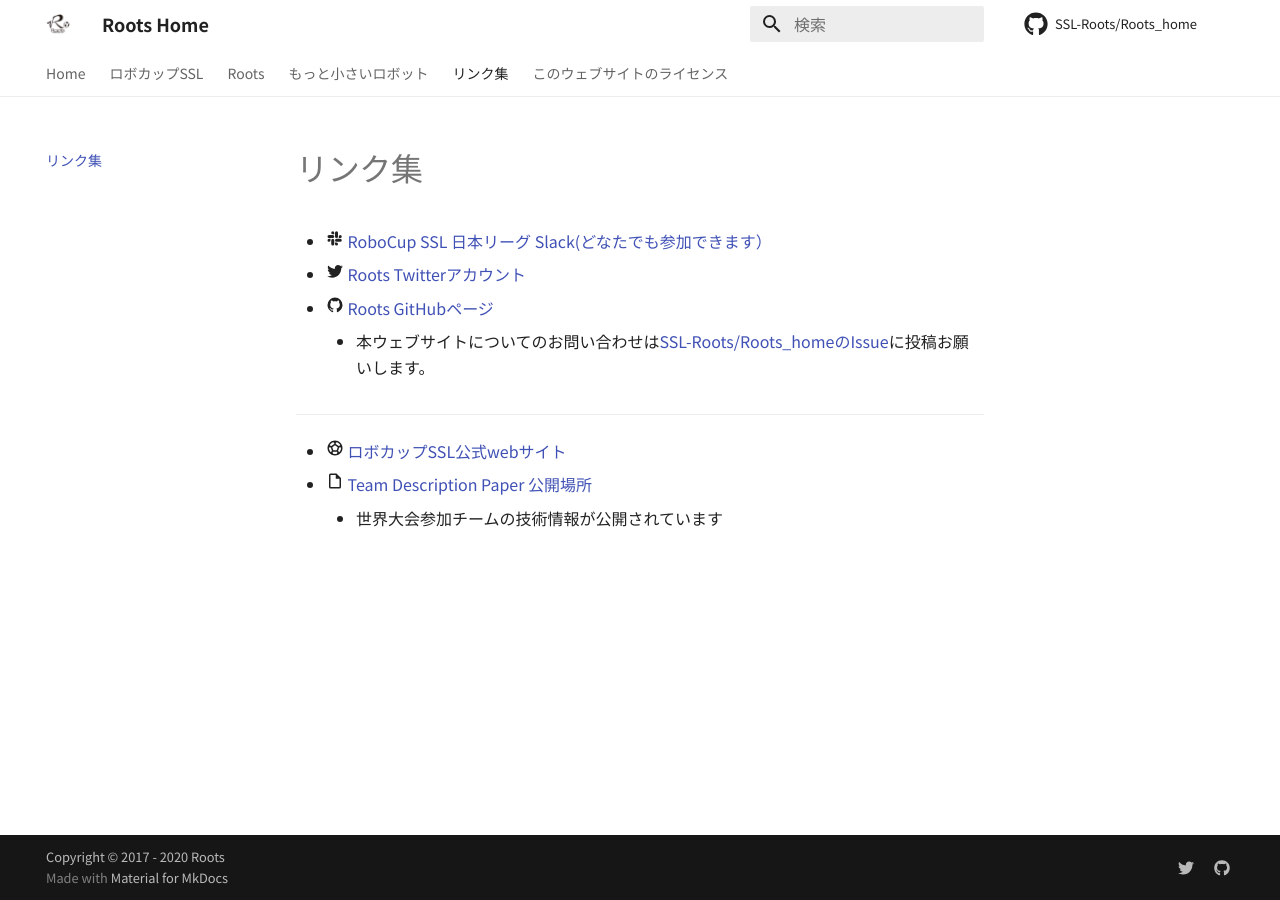
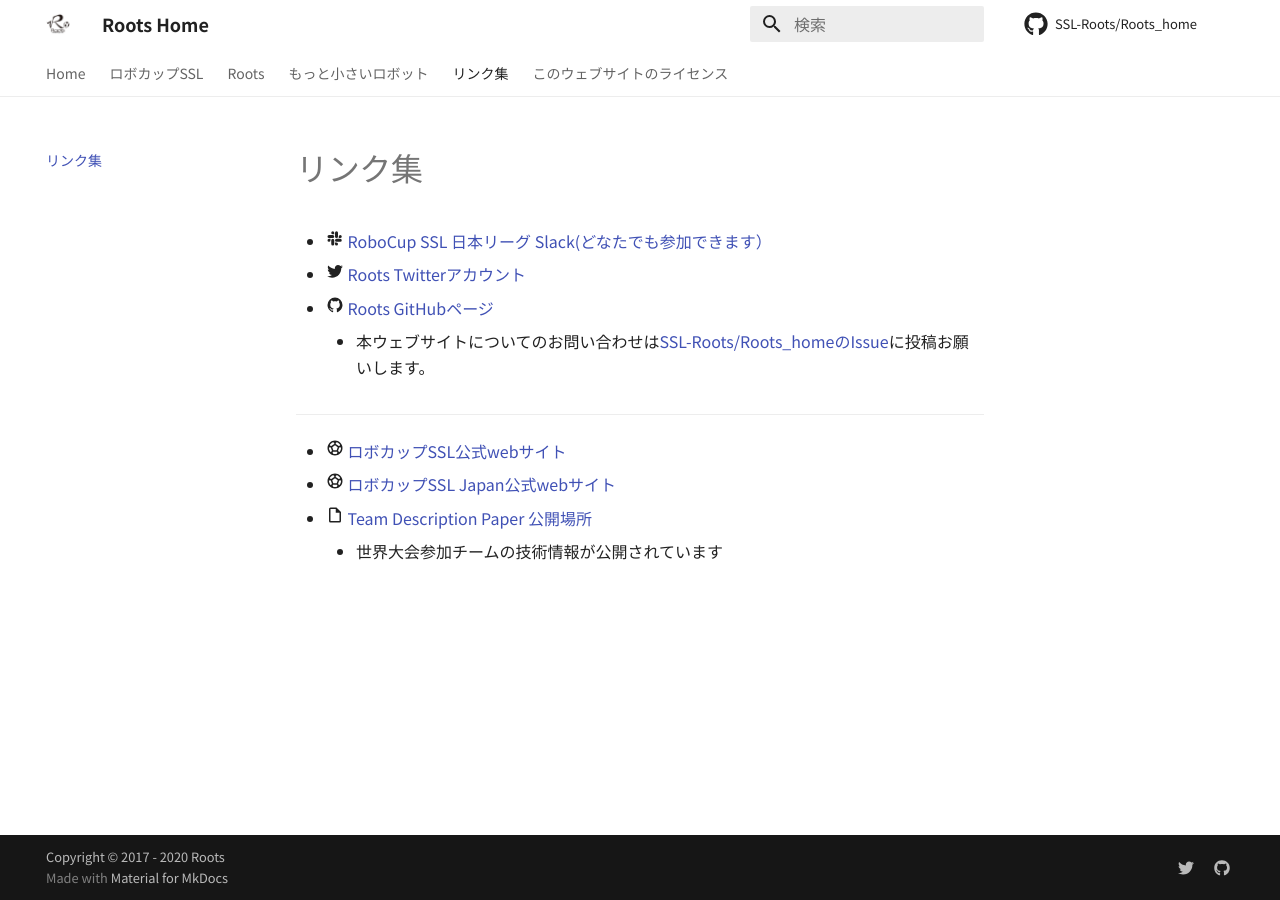
Before and after one commit to SSL-Roots/Roots_home, an MkDocs documentation site: the page built from docs/links.md, in a window 1280 px wide. Built offline with MkDocs 1.6.1 and Material for MkDocs 9.7.7, drawn with Linux system fonts in a browser that asks for light colours; comment, search, counter and statistics services are not loaded.

Commit message:
Add ssl japan page to links

```diff
--- a/docs/links.md
+++ b/docs/links.md
@@ -8,5 +8,6 @@
 ---
 
 - :material-soccer: [ロボカップSSL公式webサイト](https://ssl.robocup.org/)
+- :material-soccer: [ロボカップSSL Japan公式webサイト](https://robocup-ssl-japan.github.io/home/)
 - :material-file-outline: [Team Description Paper 公開場所](https://ssl.robocup.org/team-description-papers/)
     - 世界大会参加チームの技術情報が公開されています
```
